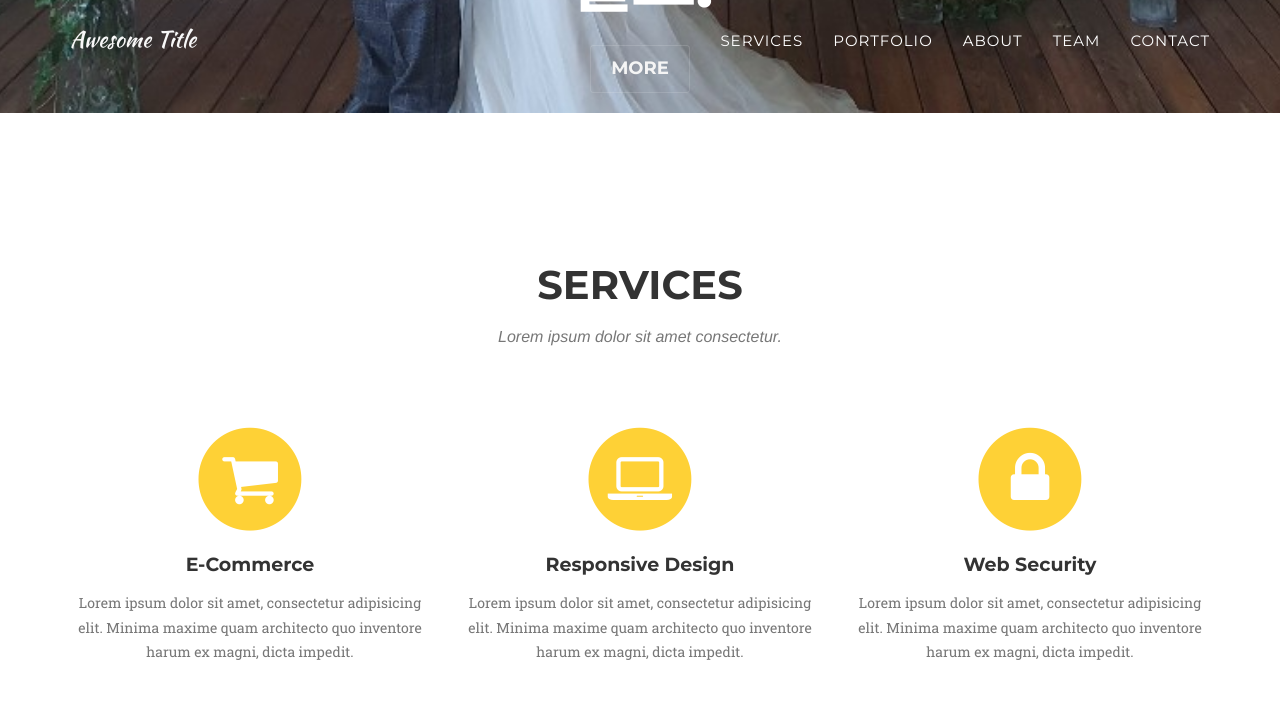
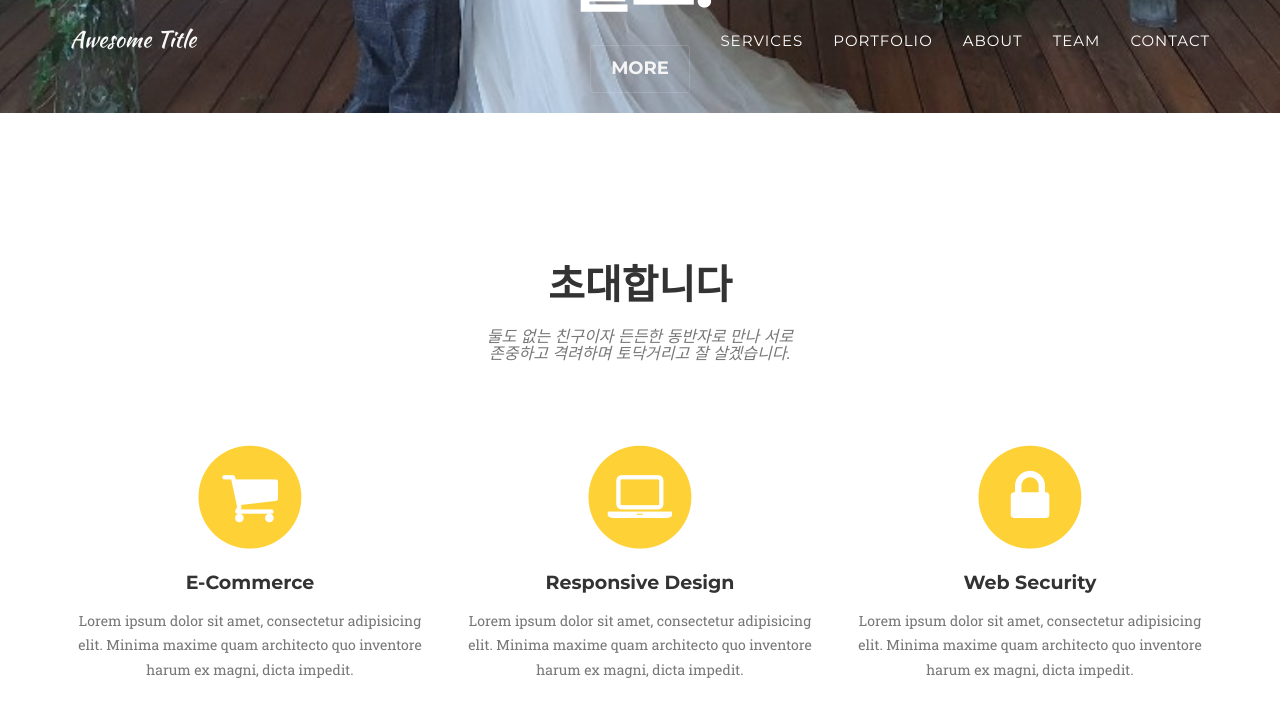
Before and after one commit to gusehdqo/LoveStory_Mysister, a Jekyll site: the page built from index.html, in a window 1280 px wide and 900 px high, scrolled down 1125 px. Shown: the top 717 px of the window. Built offline with Jekyll 4.4.1, drawn with Linux system fonts in a browser that asks for light colours; some web fonts are replaced.

Commit message:
Update services.html

```diff
--- a/_includes/services.html
+++ b/_includes/services.html
@@ -3,8 +3,11 @@
         <div class="container">
             <div class="row">
                 <div class="col-lg-12 text-center">
-                    <h2 class="section-heading">Services</h2>
-                    <h3 class="section-subheading text-muted">Lorem ipsum dolor sit amet consectetur.</h3>
+                    <h2 class="section-heading">초대합니다</h2>
+                    <h3 class="section-subheading text-muted">둘도 없는 친구이자 든든한 동반자로 만나 서로
+                    <br>
+                        존중하고 격려하며 토닥거리고 잘 살겠습니다.
+                    </h3>
                 </div>
             </div>
             <div class="row text-center">
```
